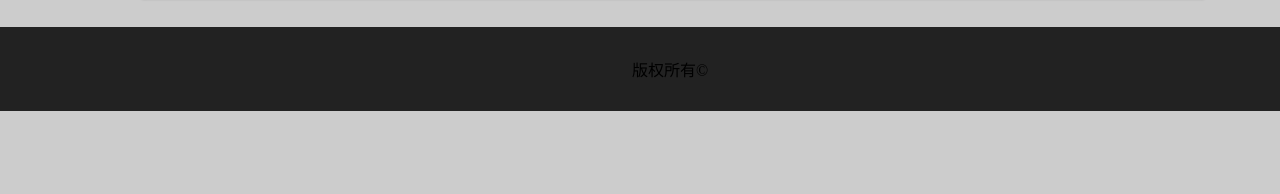
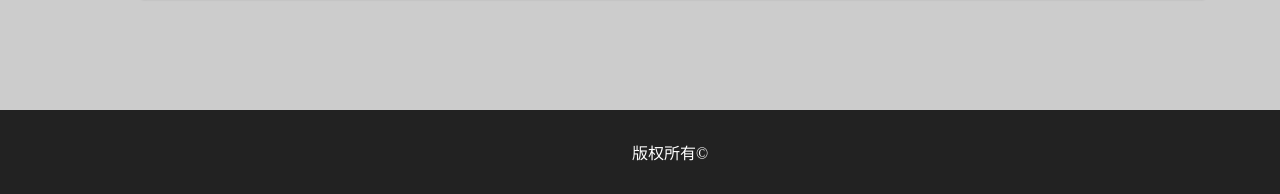
Before and after one commit to QCU266/IFE, a plain HTML site: page index.html in a window 1280 px wide. Shown: the part 606-800 px from the top of the page. Drawn offline with Linux system fonts and the light colour scheme.

Commit message:
Update index.html

```diff
--- a/index.html
+++ b/index.html
@@ -17,7 +17,7 @@ body{background: #ccc}
 #box1 ul li a:visited{color: #444}
 #box1 ul li a:hover{ font-size: 22px; color: blue;}
 
-#footer{width: 100%; background: #222; padding: 30px; text-align: center;}
+#footer{width: 100%; position:absolute;bottom:0; color:#fff;background: #222; padding: 30px; text-align: center;}
     </style>
 </head>
 <body>
```
